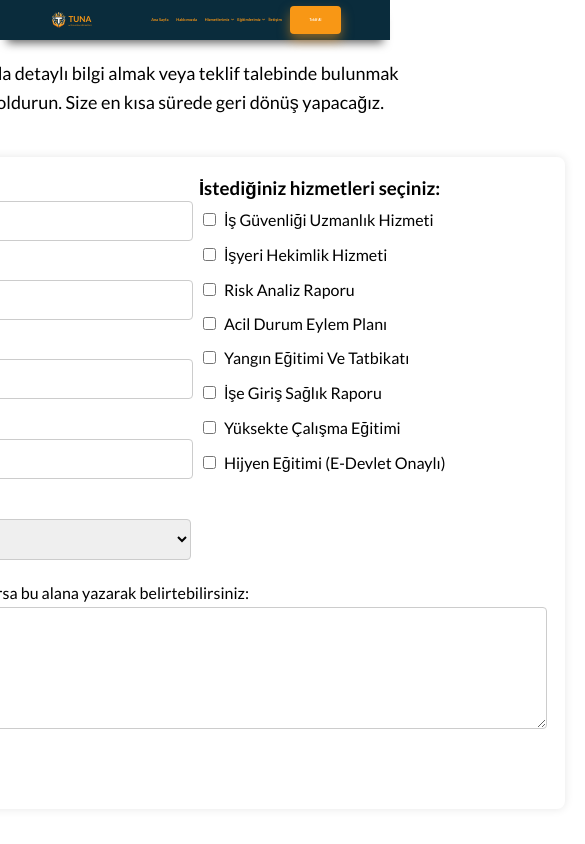
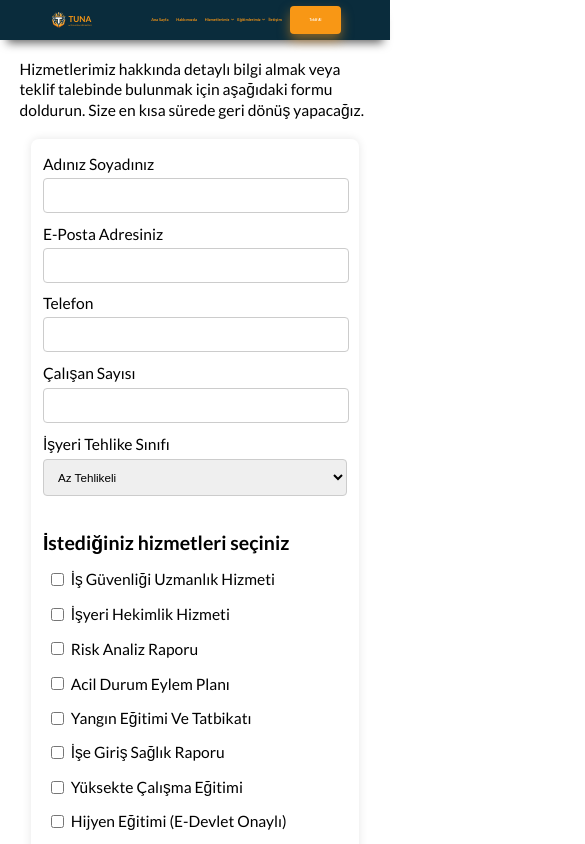
Before and after one commit to Harunyldz/Tuna, a React (Create React App) app in the folder tuna/: page /teklifAl in a window 390 px wide. Shown: the top 844 px of the page, 585 px wide, since content can reach past the window. Built offline with nearby package versions, Linux system fonts and the light colour scheme.

Commit message:
Teklif Al sayfası 480px için tasarlandı

```diff
--- a/tuna/src/pages/TeklifAl/TeklifAl.css
+++ b/tuna/src/pages/TeklifAl/TeklifAl.css
@@ -4,15 +4,15 @@
 }
 
 .teklif-text {
-    font-size: 18px;
-    line-height: 1.6;
+    font-size: 0.9vw;
+    line-height: 1.5;
     margin-bottom: 40px;
 }
 
 .teklif-form {
-    width: 700px;
-    margin:auto;
-    padding: 20px;
+    width: 40vw;
+    margin: auto;
+    padding: 1vw;
     box-shadow: 0px 0px 10px rgba(0, 0, 0, 0.1);
     border-radius: 8px;
     display: flex;
@@ -29,6 +29,7 @@
 
 .teklif-form .form-left {
     flex: 1;
+    font-size: 0.8vw;
 }
 
 .teklif-form .form-right {
@@ -39,8 +40,9 @@
 
 .teklif-form .form-right h3 {
     margin: 0;
-    margin-bottom: 10px;
+    margin-bottom: 1vw;
     padding: 0;
+    font-size: 1vw;
 }
 
 .teklif-form .form-right label {
@@ -48,19 +50,12 @@
     align-items: center;
     gap: 5px;
     cursor: pointer;
+    font-size: 0.8vw;
 }
-
-.teklif-form .form-right .checkbox-label {
-    display: block;
-    margin-bottom: 10px;
-    font-weight: 500;
-    cursor: pointer;
-}
-
 
 .teklif-form label {
     display: block;
-    margin-bottom: 15px;
+    margin-bottom: 1vw;
 }
 
 .teklif-form input[type="text"],
@@ -73,7 +68,7 @@
     padding: 10px;
     border: 1px solid #ccc;
     border-radius: 4px;
-    font-size: 16px;
+    font-size: 0.8vw;
     outline: none;
     margin-top: 5px;
 }
@@ -88,7 +83,7 @@
     cursor: pointer;
 }
 
-.teklif-form select:focus{
+.teklif-form select:focus {
     border: 1px solid #f89715;
 }
 
@@ -102,8 +97,8 @@
     background-color: #f89715;
     color: #fff;
     border: none;
-    padding: 12px 50px;
-    font-size: 16px;
+    padding: 0.5vw 2vw;
+    font-size: 1vw;
     cursor: pointer;
     border-radius: 4px;
     transition: background-color 0.3s ease;
@@ -112,3 +107,69 @@
 .teklif-form button[type="submit"]:hover {
     background-color: #e08510;
 }
+
+.form-bottom label {
+    font-size: 0.8vw;
+}
+
+@media screen and (max-width:480px) {
+    .teklif {
+        width: 100%;
+        margin:5vw auto;
+    }
+
+    .teklif-text {
+        font-size: 4vw;
+        line-height: 1.3;
+        margin: 5vw;
+    }
+
+    .teklif-form {
+        width: 80%;
+        margin: auto;
+        padding: 2vw;
+    }
+
+    .teklif-form .form-top {
+        flex-direction: column;
+        gap: 5vw;
+    }
+
+    .teklif-form .form-left {
+        font-size: 4vw;
+    }
+
+    .teklif-form .form-right h3 {
+        margin-bottom: 2vw;
+        font-size: 5vw;
+    }
+
+    .teklif-form .form-right label {
+        gap: 1vw;
+        font-size: 4vw;
+    }
+
+    .teklif-form label {
+        margin: 1vw 0;
+        padding: 1vw;
+    }
+
+    .teklif-form input[type="text"],
+    .teklif-form input[type="email"],
+    .teklif-form input[type="tel"],
+    .teklif-form input[type="number"],
+    .teklif-form textarea,
+    .teklif-form select {
+        font-size: 3vw;
+    }
+    .teklif-form textarea {
+      font-size: 4vw;
+    }
+    .form-bottom label {
+        font-size:4vw;
+    }
+    .teklif-form button[type="submit"] {
+        padding: 1.5vw 5vw;
+        font-size: 5vw;
+    }
+}
--- a/tuna/src/pages/TeklifAl/TeklifAl.jsx
+++ b/tuna/src/pages/TeklifAl/TeklifAl.jsx
@@ -67,7 +67,7 @@ function TeklifAl() {
         <div className="form-top">
           <div className="form-left">
             <label className="name">
-              Adınız Soyadınız:
+              Adınız Soyadınız
               <input
                 type="text"
                 value={name}
@@ -76,7 +76,7 @@ function TeklifAl() {
               />
             </label>
             <label className="email">
-              E-Posta Adresiniz:
+              E-Posta Adresiniz
               <input
                 type="email"
                 value={email}
@@ -85,7 +85,7 @@ function TeklifAl() {
               />
             </label>
             <label className="phone">
-              Telefon:
+              Telefon
               <input
                 type="tel"
                 value={phone}
@@ -94,7 +94,7 @@ function TeklifAl() {
               />
             </label>
             <label className="person-count">
-              Çalışan Sayısı:
+              Çalışan Sayısı
               <input
                 type="number"
                 min={1}
@@ -104,7 +104,7 @@ function TeklifAl() {
               />
             </label>
             <label>
-              İşyeri Tehlike Sınıfı:
+              İşyeri Tehlike Sınıfı
               <select
                 value={riskClass}
                 onChange={(e) => setRiskClass(e.target.value)}
@@ -116,7 +116,7 @@ function TeklifAl() {
             </label>
           </div>
           <label className="form-right">
-            <h3>İstediğiniz hizmetleri seçiniz:</h3>
+            <h3>İstediğiniz hizmetleri seçiniz</h3>
             <label>
               <input
                 type="checkbox"
@@ -189,40 +189,11 @@ function TeklifAl() {
               />
               Hijyen Eğitimi (E-Devlet Onaylı)
             </label>
-            {/* <label>
-              <input
-                type="checkbox"
-                value="Bscı Denetim Danışmanlığı"
-                checked={services.includes("Bscı Denetim Danışmanlığı")}
-                onChange={handleCheckboxChange}
-              />
-              Bscı Denetim Danışmanlığı
-            </label> */}
-            {/* <label>
-              <input
-                type="checkbox"
-                value="Fama Denetim Danışmanlığı"
-                checked={services.includes("Fama Denetim Danışmanlığı")}
-                onChange={handleCheckboxChange}
-              />
-              Fama Denetim Danışmanlığı
-            </label> */}
-            {/* <label>
-              <input
-                type="checkbox"
-                value="Sosyal Uygunluk Denetim Danışmanlığı"
-                checked={services.includes(
-                  "Sosyal Uygunluk Denetim Danışmanlığı"
-                )}
-                onChange={handleCheckboxChange}
-              />
-              Sosyal Uygunluk Denetim Danışmanlığı
-            </label> */}
           </label>
         </div>
         <div className="form-bottom">
           <label>
-            Ek hizmet talebiniz varsa bu alana yazarak belirtebilirsiniz:
+            Ek hizmet talebiniz varsa bu alana yazarak belirtebilirsiniz
             <textarea
               value={additionalRequest}
               onChange={(e) => setAdditionalRequest(e.target.value)}
```
